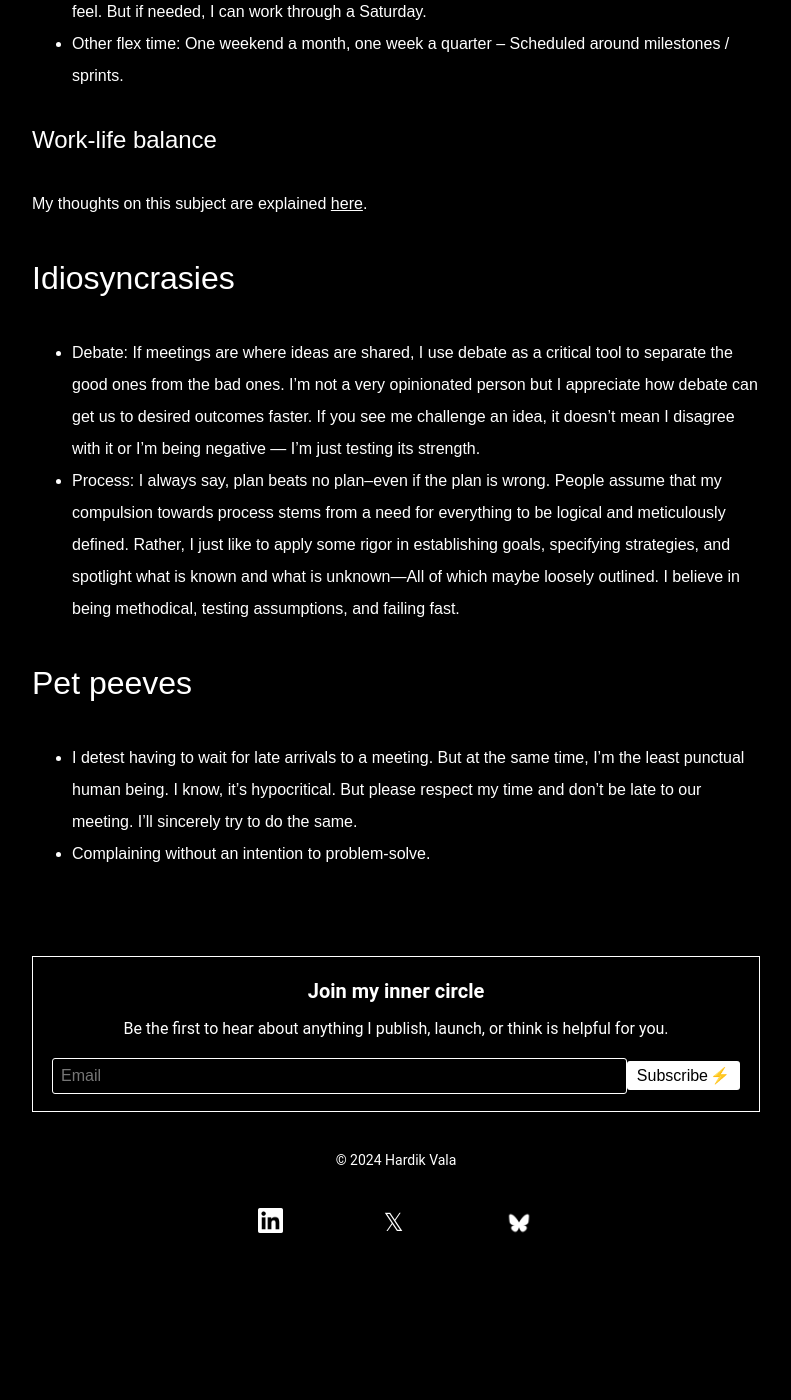
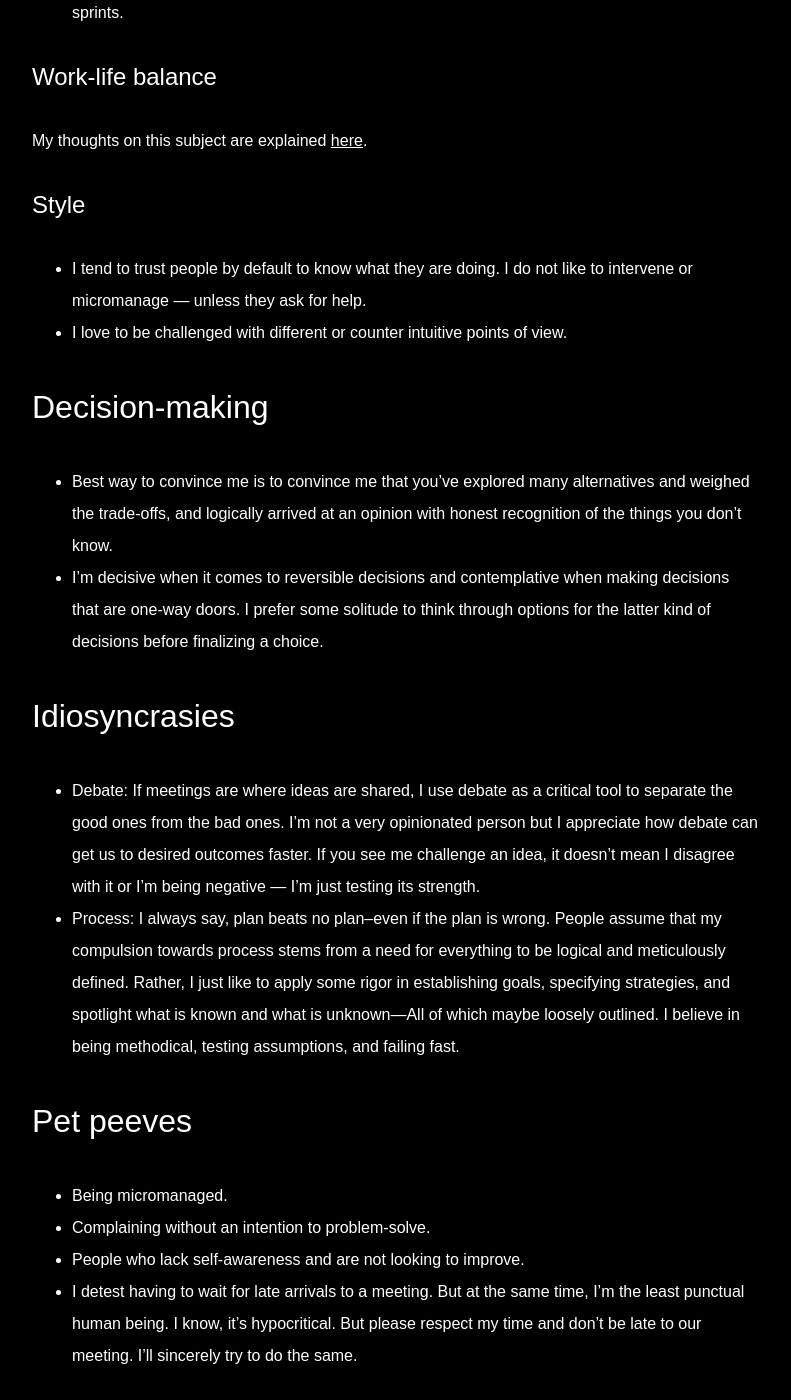
Before and after one commit to hardik-vala/hardik-vala, a Jekyll site: the page built from _posts/2024-08-20-hardiks-user-manual-work.md, in a window 1280 px wide and 1400 px high, scrolled down 2154 px. Shown: the whole window, without its empty margins (244-1035 px from the left). Built offline with Jekyll 4.4.1, drawn with Linux system fonts in a browser that asks for light colours; before the commit the page ends 3418 px from its top, so only the background shows below that; some of the changed text lies outside the part shown.

Commit message:
Publish manual.

```diff
--- a/_posts/2024-08-20-hardiks-user-manual-work.md
+++ b/_posts/2024-08-20-hardiks-user-manual-work.md
@@ -10,10 +10,11 @@
 
 * **Communication preferences**
 * **Work habits and routines**
+* **Decision-making**
 * **Idiosyncrasies**
 * **Pet peeves**
 
-Emphasis on "living". I'm putting this out to the world but know I am -- and aim to always be -- a work-in-progress.
+Emphasis on "living". I'm putting this out to the world but know I am--and aim to always be--a work-in-progress.
 
 ## Communication preferences
 
@@ -49,6 +50,16 @@
 
 My thoughts on this subject are explained [here](https://hardikvala.com/2024/08/19/work-life-harmony.html).
 
+### Style
+
+* I tend to trust people by default to know what they are doing. I do not like to intervene or micromanage — unless they ask for help.
+* I love to be challenged with different or counter intuitive points of view.
+
+## Decision-making
+
+* Best way to convince me is to convince me that you've explored many alternatives and weighed the trade-offs, and logically arrived at an opinion with honest recognition of the things you don't know.
+* I'm decisive when it comes to reversible decisions and contemplative when making decisions that are one-way doors. I prefer some solitude to think through options for the latter kind of decisions before finalizing a choice.
+
 ## Idiosyncrasies
 
 * Debate: If meetings are where ideas are shared, I use debate as a critical tool to separate the good ones from the bad ones. I’m not a very opinionated person but I appreciate how debate can get us to desired outcomes faster. If you see me challenge an idea, it doesn’t mean I disagree with it or I’m being negative — I’m just testing its strength.
@@ -56,5 +67,7 @@
 
 ## Pet peeves
 
+* Being micromanaged.
+* Complaining without an intention to problem-solve.
+* People who lack self-awareness and are not looking to improve.
 * I detest having to wait for late arrivals to a meeting. But at the same time, I’m the least punctual human being. I know, it’s hypocritical. But please respect my time and don’t be late to our meeting. I’ll sincerely try to do the same.
-* Complaining without an intention to problem-solve.
```
Also changed, not shown: other parts of _posts/2024-08-20-hardiks-user-manual-work.md (+1 -1 lines).
